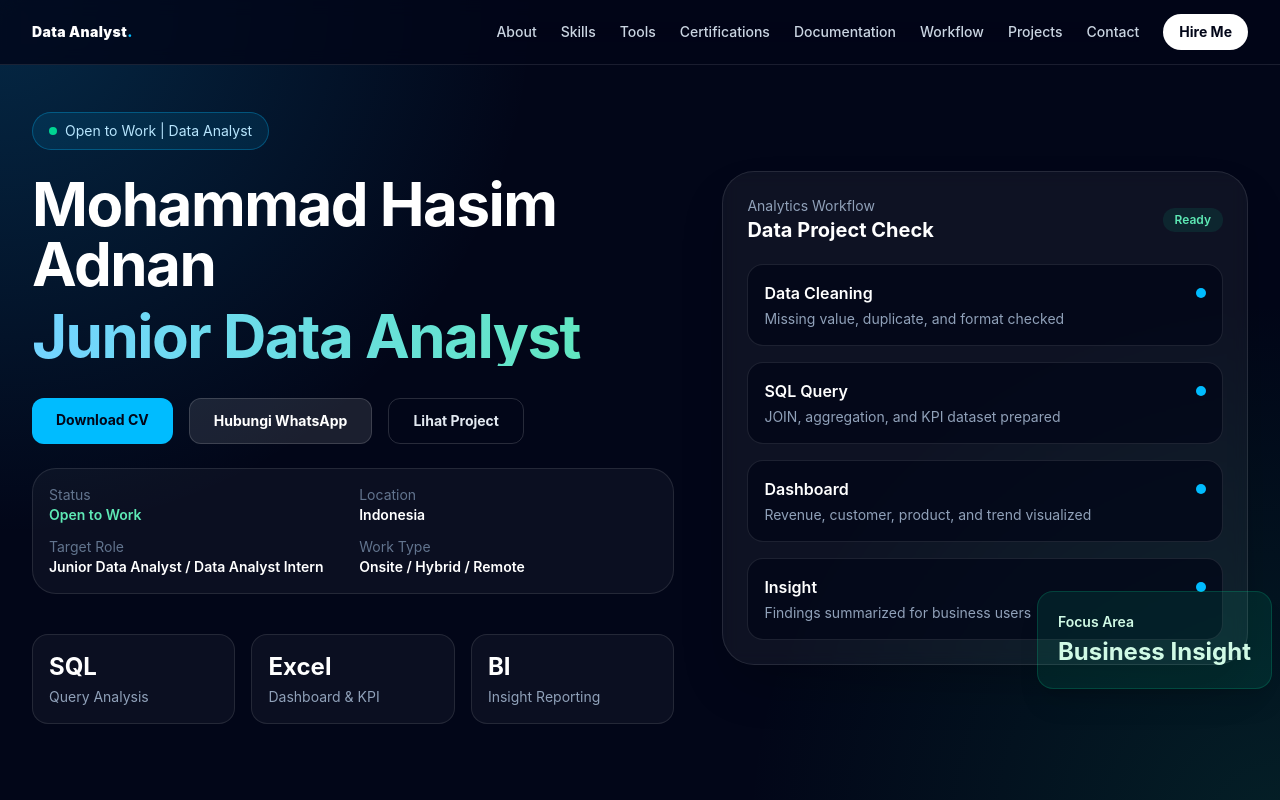
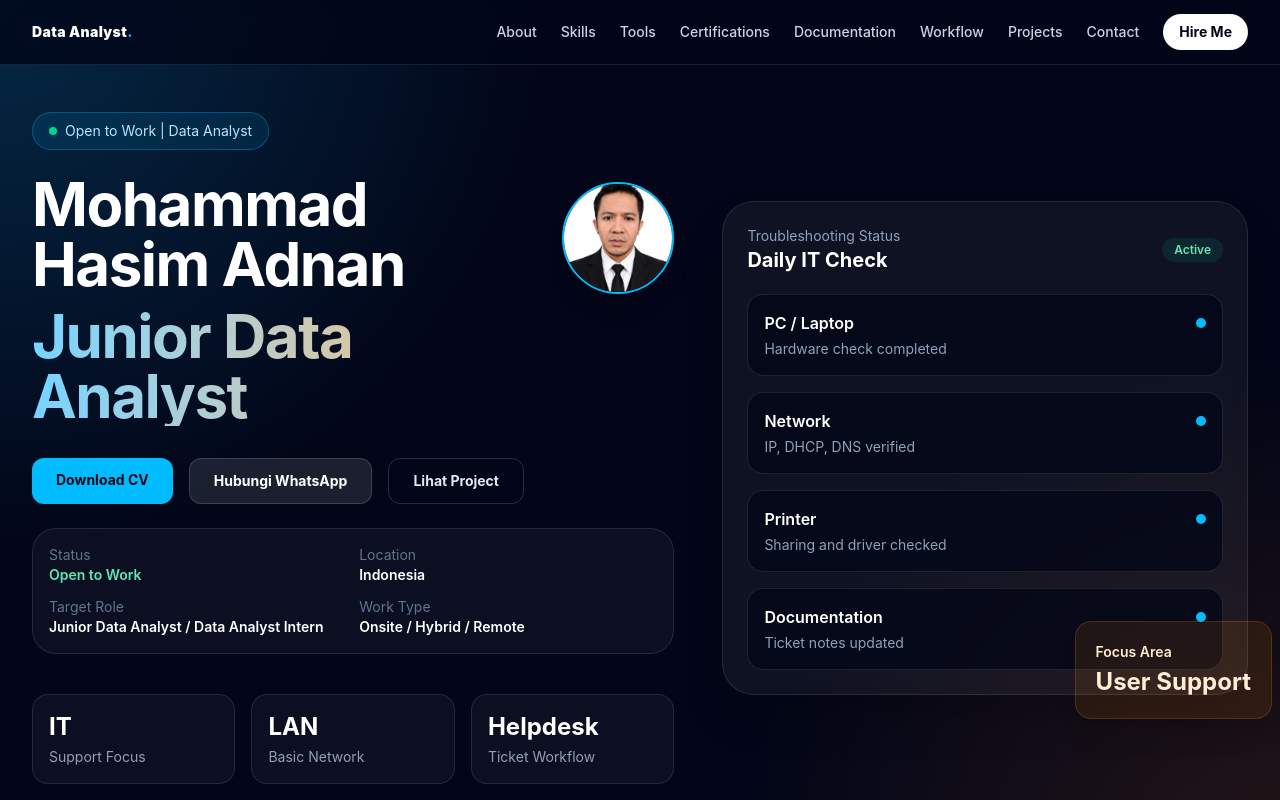
Before and after one commit to joeadnan/Portfolio-DataAnalyst, a React (Vite) app: page / in a window 1280 px wide. Shown: the top 800 px of the page. Built offline with nearby package versions, Linux system fonts and the light colour scheme.

Commit message:
update foto

```diff
--- a/src/components/Hero.tsx
+++ b/src/components/Hero.tsx
@@ -7,27 +7,182 @@ const analysisCards = [
   ["Insight", "Findings summarized for business users"],
 ];
 
+// export function Hero() {
+//   return (
+//     <section
+//       id="home"
+//       className="relative overflow-hidden border-b border-white/10 bg-slate-950"
+//     >
+//       <div className="absolute inset-0 bg-[radial-gradient(circle_at_top_left,rgba(14,165,233,0.22),transparent_35%),radial-gradient(circle_at_bottom_right,rgba(16,185,129,0.14),transparent_35%)]" />
+
+//       <div className="relative mx-auto grid min-h-screen max-w-7xl items-center gap-12 px-6 py-28 lg:grid-cols-[1.1fr_0.9fr] lg:px-8">
+//         <div>
+//           <div className="mb-6 inline-flex items-center gap-2 rounded-full border border-sky-400/30 bg-sky-400/10 px-4 py-2 text-sm text-sky-200">
+//             <span className="h-2 w-2 rounded-full bg-emerald-400" />
+//             {profile.status}
+//           </div>
+
+//           <h1 className="max-w-4xl text-4xl font-bold tracking-tight text-white md:text-6xl">
+//             {profile.name}
+//             <span className="mt-3 block bg-gradient-to-r from-sky-300 to-emerald-300 bg-clip-text text-transparent">
+//               {profile.role}
+//             </span>
+//           </h1>
+
+//           <p className="mt-6 max-w-2xl text-lg leading-8 text-slate-300">
+//             {profile.summary}
+//           </p>
+
+//           <div className="mt-8 flex flex-wrap gap-4">
+//             <a
+//               href={profile.cv}
+//               target="_blank"
+//               rel="noreferrer"
+//               download
+//               className="rounded-xl bg-sky-400 px-6 py-3 text-sm font-bold text-slate-950 transition hover:bg-sky-300"
+//             >
+//               Download CV
+//             </a>
+
+//             <a
+//               href={profile.whatsapp}
+//               target="_blank"
+//               rel="noreferrer"
+//               className="rounded-xl border border-white/15 bg-white/10 px-6 py-3 text-sm font-bold text-white transition hover:bg-white/15"
+//             >
+//               Hubungi WhatsApp
+//             </a>
+
+//             <a
+//               href="#projects"
+//               className="rounded-xl border border-white/15 px-6 py-3 text-sm font-bold text-slate-200 transition hover:bg-white/10"
+//             >
+//               Lihat Project
+//             </a>
+//           </div>
+
+//           <div className="mt-6 grid gap-3 rounded-3xl border border-white/10 bg-white/[0.04] p-4 text-sm text-slate-300 sm:grid-cols-2">
+//             <div>
+//               <p className="text-slate-500">Status</p>
+//               <p className="font-semibold text-emerald-300">
+//                 {availability.status}
+//               </p>
+//             </div>
+
+//             <div>
+//               <p className="text-slate-500">Location</p>
+//               <p className="font-semibold text-white">{availability.location}</p>
+//             </div>
+
+//             <div>
+//               <p className="text-slate-500">Target Role</p>
+//               <p className="font-semibold text-white">
+//                 {availability.targetRoles.slice(0, 2).join(" / ")}
+//               </p>
+//             </div>
+
+//             <div>
+//               <p className="text-slate-500">Work Type</p>
+//               <p className="font-semibold text-white">
+//                 {availability.workTypes.join(" / ")}
+//               </p>
+//             </div>
+//           </div>
+
+//           <div className="mt-10 grid max-w-2xl gap-4 sm:grid-cols-3">
+//             <div className="rounded-2xl border border-white/10 bg-white/[0.04] p-4">
+//               <p className="text-2xl font-bold text-white">SQL</p>
+//               <p className="mt-1 text-sm text-slate-400">Query Analysis</p>
+//             </div>
+
+//             <div className="rounded-2xl border border-white/10 bg-white/[0.04] p-4">
+//               <p className="text-2xl font-bold text-white">Excel</p>
+//               <p className="mt-1 text-sm text-slate-400">Dashboard & KPI</p>
+//             </div>
+
+//             <div className="rounded-2xl border border-white/10 bg-white/[0.04] p-4">
+//               <p className="text-2xl font-bold text-white">BI</p>
+//               <p className="mt-1 text-sm text-slate-400">Insight Reporting</p>
+//             </div>
+//           </div>
+//         </div>
+
+//         <div className="relative">
+//           <div className="rounded-[2rem] border border-white/10 bg-white/[0.05] p-6 shadow-2xl backdrop-blur">
+//             <div className="mb-5 flex items-center justify-between">
+//               <div>
+//                 <p className="text-sm text-slate-400">Analytics Workflow</p>
+//                 <h3 className="text-xl font-bold text-white">Data Project Check</h3>
+//               </div>
+//               <span className="rounded-full bg-emerald-400/10 px-3 py-1 text-xs font-semibold text-emerald-300">
+//                 Ready
+//               </span>
+//             </div>
+
+//             <div className="space-y-4">
+//               {analysisCards.map(([title, desc]) => (
+//                 <div
+//                   key={title}
+//                   className="rounded-2xl border border-white/10 bg-slate-950/70 p-4"
+//                 >
+//                   <div className="flex items-center justify-between">
+//                     <p className="font-semibold text-white">{title}</p>
+//                     <span className="h-2.5 w-2.5 rounded-full bg-sky-400" />
+//                   </div>
+//                   <p className="mt-1 text-sm text-slate-400">{desc}</p>
+//                 </div>
+//               ))}
+//             </div>
+//           </div>
+
+//           <div className="absolute -bottom-6 -right-6 hidden rounded-2xl border border-emerald-400/20 bg-emerald-400/10 p-5 text-emerald-100 shadow-xl lg:block">
+//             <p className="text-sm font-semibold">Focus Area</p>
+//             <p className="mt-1 text-2xl font-bold">Business Insight</p>
+//           </div>
+//         </div>
+//       </div>
+//     </section>
+//   );
+// }
+
 export function Hero() {
   return (
     <section
       id="home"
       className="relative overflow-hidden border-b border-white/10 bg-slate-950"
     >
-      <div className="absolute inset-0 bg-[radial-gradient(circle_at_top_left,rgba(14,165,233,0.22),transparent_35%),radial-gradient(circle_at_bottom_right,rgba(16,185,129,0.14),transparent_35%)]" />
+      <div className="absolute inset-0 bg-[radial-gradient(circle_at_top_left,rgba(14,165,233,0.22),transparent_35%),radial-gradient(circle_at_bottom_right,rgba(249,115,22,0.14),transparent_35%)]" />
 
+      {/* KEMBALI KE LAYOUT 2 KOLOM */}
       <div className="relative mx-auto grid min-h-screen max-w-7xl items-center gap-12 px-6 py-28 lg:grid-cols-[1.1fr_0.9fr] lg:px-8">
+        {/* KOLOM 1: Informasi Profil */}
         <div>
           <div className="mb-6 inline-flex items-center gap-2 rounded-full border border-sky-400/30 bg-sky-400/10 px-4 py-2 text-sm text-sky-200">
             <span className="h-2 w-2 rounded-full bg-emerald-400" />
             {profile.status}
           </div>
 
-          <h1 className="max-w-4xl text-4xl font-bold tracking-tight text-white md:text-6xl">
-            {profile.name}
-            <span className="mt-3 block bg-gradient-to-r from-sky-300 to-emerald-300 bg-clip-text text-transparent">
-              {profile.role}
-            </span>
-          </h1>
+          {/* PEMBUNGKUS FLEX: Membuat Foto Menempel Tepat di Samping Nama (Bagian Paling Atas) */}
+          <div className="flex items-start justify-between gap-4 sm:justify-start sm:gap-6">
+            {/* Nama dan Role */}
+            <h1 className="max-w-4xl text-4xl font-bold tracking-tight text-white md:text-6xl">
+              {profile.name}
+              <span className="mt-3 block bg-gradient-to-r from-sky-300 to-orange-300 bg-clip-text text-transparent">
+                {profile.role}
+              </span>
+            </h1>
+
+            {/* Foto Profil Responsive (Menempel di Kanan Nama, Rata Atas) */}
+            {/* Ukuran diperbesar: HP (80px) -> Tablet (96px) -> Laptop/PC (112px) */}
+            <div className="relative h-20 w-20 shrink-0 sm:h-24 sm:w-24 md:h-28 md:w-28 mt-1 md:mt-2">
+              <span className="absolute inset-0 animate-ping rounded-full bg-sky-400/10 opacity-75" />
+              <img
+                src={profile.imageUrl || "https://unsplash.com"}
+                alt={profile.name}
+                className="relative h-full w-full rounded-full border-2 border-sky-400 object-cover shadow-xl"
+              />
+            </div>
+          </div>
 
           <p className="mt-6 max-w-2xl text-lg leading-8 text-slate-300">
             {profile.summary}
@@ -71,7 +226,9 @@ export function Hero() {
 
             <div>
               <p className="text-slate-500">Location</p>
-              <p className="font-semibold text-white">{availability.location}</p>
+              <p className="font-semibold text-white">
+                {availability.location}
+              </p>
             </div>
 
             <div>
@@ -91,36 +248,42 @@ export function Hero() {
 
           <div className="mt-10 grid max-w-2xl gap-4 sm:grid-cols-3">
             <div className="rounded-2xl border border-white/10 bg-white/[0.04] p-4">
-              <p className="text-2xl font-bold text-white">SQL</p>
-              <p className="mt-1 text-sm text-slate-400">Query Analysis</p>
+              <p className="text-2xl font-bold text-white">IT</p>
+              <p className="mt-1 text-sm text-slate-400">Support Focus</p>
             </div>
 
             <div className="rounded-2xl border border-white/10 bg-white/[0.04] p-4">
-              <p className="text-2xl font-bold text-white">Excel</p>
-              <p className="mt-1 text-sm text-slate-400">Dashboard & KPI</p>
+              <p className="text-2xl font-bold text-white">LAN</p>
+              <p className="mt-1 text-sm text-slate-400">Basic Network</p>
             </div>
 
             <div className="rounded-2xl border border-white/10 bg-white/[0.04] p-4">
-              <p className="text-2xl font-bold text-white">BI</p>
-              <p className="mt-1 text-sm text-slate-400">Insight Reporting</p>
+              <p className="text-2xl font-bold text-white">Helpdesk</p>
+              <p className="mt-1 text-sm text-slate-400">Ticket Workflow</p>
             </div>
           </div>
         </div>
 
+        {/* KOLOM 2: Dashboard Status */}
         <div className="relative">
           <div className="rounded-[2rem] border border-white/10 bg-white/[0.05] p-6 shadow-2xl backdrop-blur">
             <div className="mb-5 flex items-center justify-between">
               <div>
-                <p className="text-sm text-slate-400">Analytics Workflow</p>
-                <h3 className="text-xl font-bold text-white">Data Project Check</h3>
+                <p className="text-sm text-slate-400">Troubleshooting Status</p>
+                <h3 className="text-xl font-bold text-white">Daily IT Check</h3>
               </div>
               <span className="rounded-full bg-emerald-400/10 px-3 py-1 text-xs font-semibold text-emerald-300">
-                Ready
+                Active
               </span>
             </div>
 
             <div className="space-y-4">
-              {analysisCards.map(([title, desc]) => (
+              {[
+                ["PC / Laptop", "Hardware check completed"],
+                ["Network", "IP, DHCP, DNS verified"],
+                ["Printer", "Sharing and driver checked"],
+                ["Documentation", "Ticket notes updated"],
+              ].map(([title, desc]) => (
                 <div
                   key={title}
                   className="rounded-2xl border border-white/10 bg-slate-950/70 p-4"
@@ -135,9 +298,9 @@ export function Hero() {
             </div>
           </div>
 
-          <div className="absolute -bottom-6 -right-6 hidden rounded-2xl border border-emerald-400/20 bg-emerald-400/10 p-5 text-emerald-100 shadow-xl lg:block">
+          <div className="absolute -bottom-6 -right-6 hidden rounded-2xl border border-orange-400/20 bg-orange-400/10 p-5 text-orange-100 shadow-xl lg:block">
             <p className="text-sm font-semibold">Focus Area</p>
-            <p className="mt-1 text-2xl font-bold">Business Insight</p>
+            <p className="mt-1 text-2xl font-bold">User Support</p>
           </div>
         </div>
       </div>
--- a/src/data/portfolio.ts
+++ b/src/data/portfolio.ts
@@ -11,6 +11,7 @@ export const profile = {
   linkedin: "https://www.linkedin.com/in/mohammad-hasim-adnan/",
   github: "https://github.com/joeadnan/data-analyst-portfolio",
   cv: "/documents/CV_Mohammad_Hasim_Adnan.pdf",
+  imageUrl: "/documents/Fotojas.jpeg",
   summary: "",
 };
 
```
Also changed, not shown: public/documents/Fotojas.jpeg (added).
